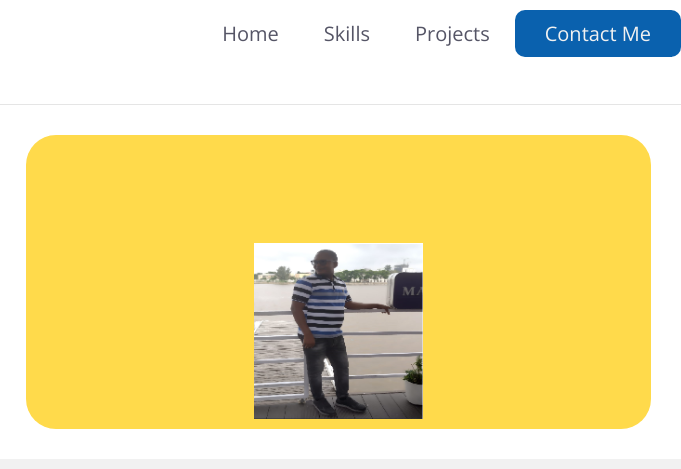
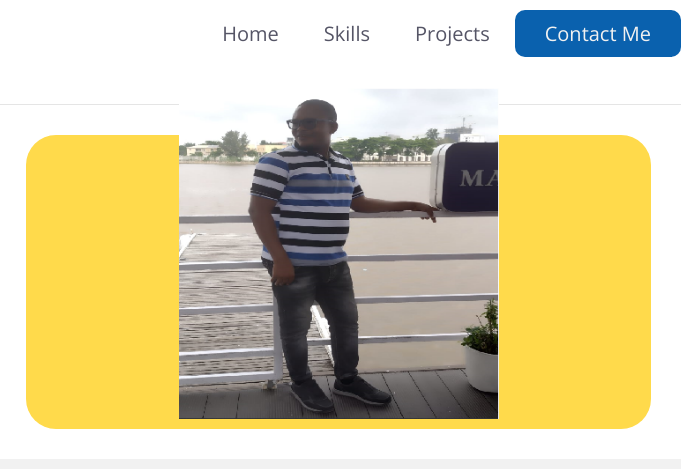
Before and after one commit to xtoluck/portfolio, a plain HTML site: page index.html in a window 1280 px wide. Shown: the top 469 px of the page, 599-1280 px from the left. Drawn offline with nearby package versions, Linux system fonts and the light colour scheme.

Commit message:
Add files via upload

```diff
--- a/index.html
+++ b/index.html
@@ -89,7 +89,7 @@
           </div>
         </div>
         <div class="hero-yellow">
-          <img src="./xt.png" alt="Lucky Christopher" width="30%" />
+          <img src="./xt.png" alt="Lucky Christopher" width="100%" />
         </div>
       </section>
       <section class="logos container">
```
